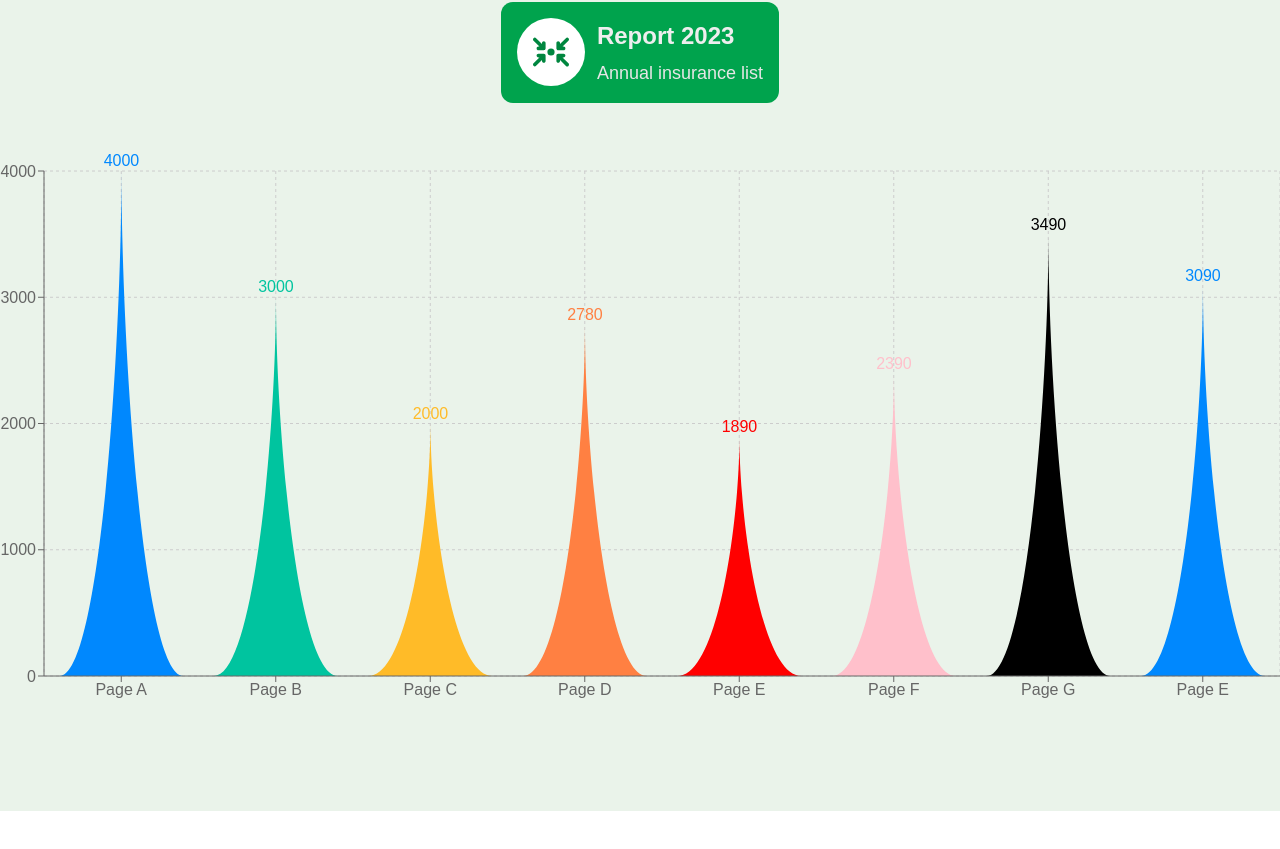
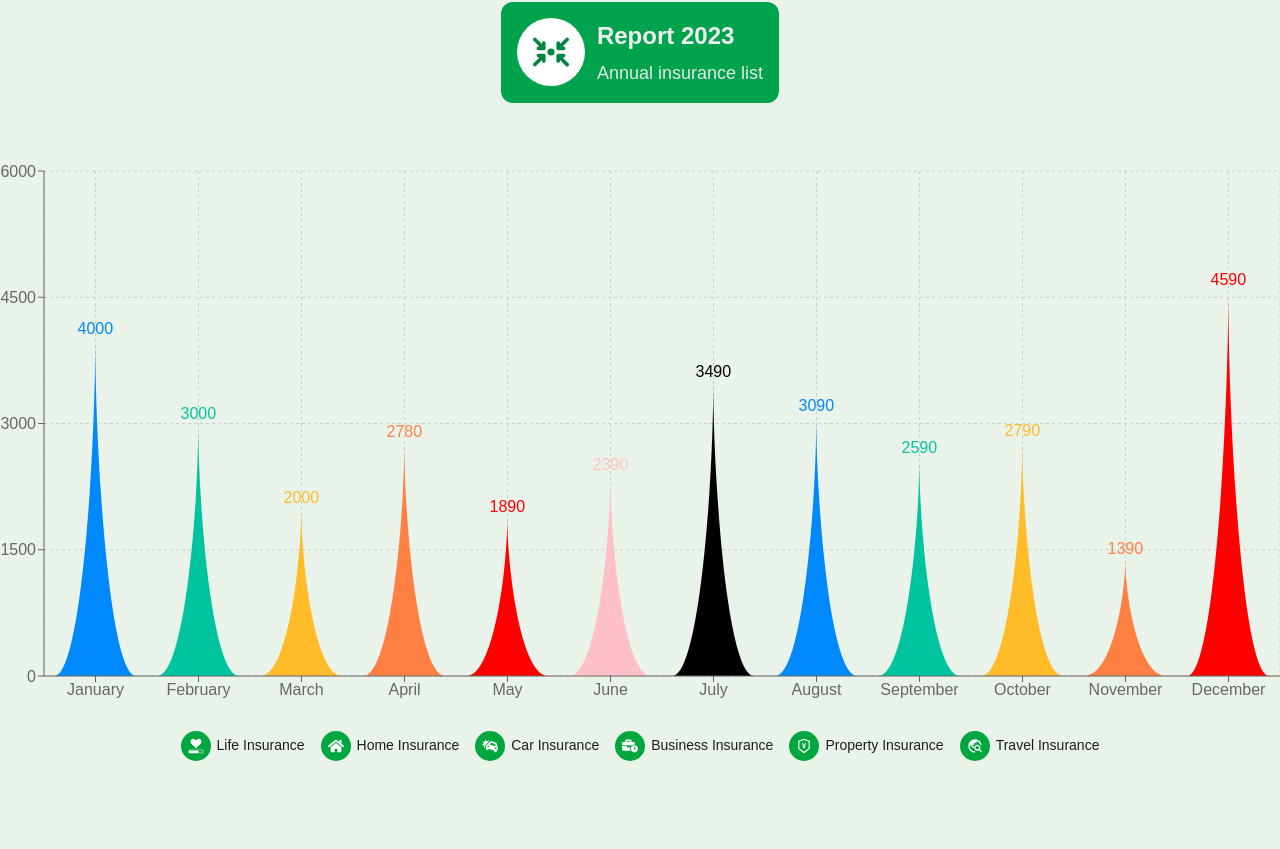
Before and after one commit to Naofel-Badsha/full-custom-nextjs-project, a Next.js app: page / in a window 1280 px wide. Shown: the part 9161-10010 px from the top of the page. Before the commit the page ends 9972 px from the top, so only its background shows below. Built offline with nearby package versions, Linux system fonts and the light colour scheme; some icons are missing.

Commit message:
added barchare and cost calculate modification

```diff
--- a/src/app/components/HomePagesAllSection/CostCalculate.tsx
+++ b/src/app/components/HomePagesAllSection/CostCalculate.tsx
@@ -1,7 +1,48 @@
-import { FaArrowsToCircle } from "react-icons/fa6"
-import { Barchart } from "../Recharts/Barchart"
+import { FaArrowsToCircle } from "react-icons/fa6";
+import { Barchart } from "../Recharts/Barchart";
+import { FaBusinessTime, FaCarCrash, FaHome } from "react-icons/fa";
+import { GiLifeBar } from "react-icons/gi";
+import { AiOutlinePropertySafety } from "react-icons/ai";
+import { MdOutlineTravelExplore } from "react-icons/md";
 
+interface insurancesTypes {
+  id: string;
+  insurancesName: string;
+  icon: React.ReactNode;
+}
 
+const insurancesLists: insurancesTypes[] = [
+  {
+    id: "1",
+    insurancesName: "Life Insurance",
+    icon: <GiLifeBar />,
+  },
+  {
+    id: "2",
+    insurancesName: "Home Insurance",
+    icon: <FaHome />,
+  },
+  {
+    id: "3",
+    insurancesName: "Car Insurance",
+    icon: <FaCarCrash />,
+  },
+  {
+    id: "4",
+    insurancesName: "Business Insurance",
+    icon: <FaBusinessTime />,
+  },
+  {
+    id: "5",
+    insurancesName: "Property Insurance",
+    icon: <AiOutlinePropertySafety />,
+  },
+  {
+    id: "6",
+    insurancesName: "Travel Insurance",
+    icon: <MdOutlineTravelExplore />,
+  },
+];
 
 const CostCalculate = () => {
   return (
@@ -16,7 +57,9 @@ const CostCalculate = () => {
             Be part of you to guarantee your <br /> future.
           </h2>
           <p className="text-[18px] font-light text-[#6d6d6d] text-center w-[600px] m-auto">
-                        Sagittis mi eros purus commodo himenaeos ac. Primis ligula ligula ultricies lacinia interdum etiam proin. Blandit fames finibus consequat luctus.
+            Sagittis mi eros purus commodo himenaeos ac. Primis ligula ligula
+            ultricies lacinia interdum etiam proin. Blandit fames finibus
+            consequat luctus.
           </p>
 
           <div className="flex gap-3 items-center bg-[#00A34D] rounded-xl p-4 hover:bg-[#1d1d1d] duration-500 group w-fit m-auto mt-6">
@@ -27,7 +70,6 @@ const CostCalculate = () => {
             </div>
             <div className=" space-y-1.5">
               <h2 className="text-[#eee] text-[24px] font-semibold">
-
                 Report 2023
               </h2>
               <p className="text-[#e6e6e6] text-[18px] font-light">
@@ -35,16 +77,30 @@ const CostCalculate = () => {
               </p>
             </div>
           </div>
-
         </div>
 
         {/*------------------Charts------------*/}
         <div className="mt-12">
           <Barchart />
         </div>
+
+        <div className="flex items-center justify-center flex-wrap gap-4 mt-5">
+          {insurancesLists.map((insurancesList) => (
+            <div key={insurancesList.id} className="flex items-center gap-1.5">
+              <div className="bg-[#00a63e] w-[30px] h-[30px] rounded-full p-2 flex items-center justify-center">
+                <span className="text-white text-[16px]">
+                  {insurancesList.icon}
+                </span>
+              </div>
+              <p className="text-[#1d1d1d] text-[14px]">
+                {insurancesList.insurancesName}
+              </p>
+            </div>
+          ))}
+        </div>
       </div>
     </section>
-    )
-}
+  );
+};
 
-export default CostCalculate
+export default CostCalculate;
--- a/src/app/components/Recharts/Barchart.tsx
+++ b/src/app/components/Recharts/Barchart.tsx
@@ -18,52 +18,76 @@ const colors = ['#0088FE', '#00C49F', '#FFBB28', '#FF8042', 'red', 'pink', 'blac
 // #region Sample data
 const data = [
     {
-        name: 'Page A',
+        name: 'January',
         uv: 4000,
         pv: 2400,
         amt: 2400,
     },
     {
-        name: 'Page B',
+        name: 'February',
         uv: 3000,
         pv: 1398,
         amt: 2210,
     },
     {
-        name: 'Page C',
+        name: 'March',
         uv: 2000,
         pv: 9800,
         amt: 2290,
     },
     {
-        name: 'Page D',
+        name: 'April',
         uv: 2780,
         pv: 3908,
         amt: 2000,
     },
     {
-        name: 'Page E',
+        name: 'May',
         uv: 1890,
         pv: 4800,
         amt: 2181,
     },
     {
-        name: 'Page F',
+        name: 'June',
         uv: 2390,
         pv: 3800,
         amt: 2500,
     },
     {
-        name: 'Page G',
+        name: 'July',
         uv: 3490,
         pv: 4300,
         amt: 2100,
     },
     {
-        name: 'Page E',
+        name: 'August',
         uv: 3090,
         pv: 3300,
         amt: 2500,
+    },
+    {
+        name: 'September',
+        uv: 2590,
+        pv: 2000,
+        amt: 2500,
+    },
+    {
+        name: 'October',
+        uv: 2790,
+        pv: 2500,
+        amt: 2000,
+    },
+    {
+        name: 'November',
+        uv: 1390,
+        pv: 2000,
+        amt: 1000,
+    },
+    {
+        name: 'December',
+        uv: 4590,
+        pv: 3000,
+        amt: 2000,
     },
 ];
 
```
Lines whose indentation alone changed are shown as unchanged.
